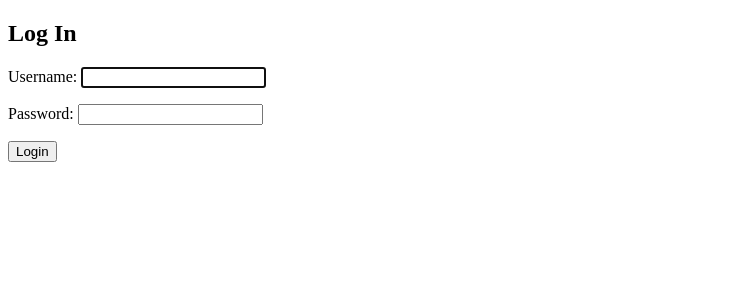
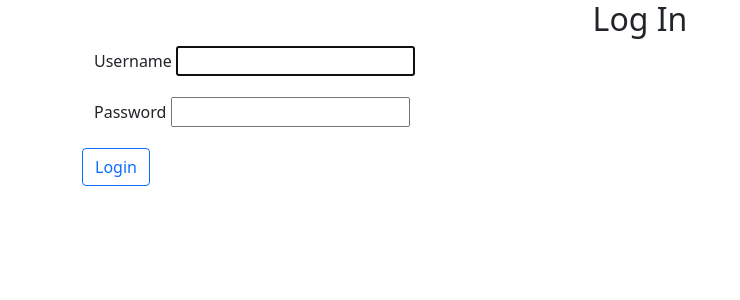
Before and after one commit to BaxaDE/Tel_sayt, a Django app: page /users/login/ in a window 1280 px wide. Shown: the top 300 px of the page, without its empty margins (0-740 px from the left). Run offline with Django 4.2, Linux system fonts and the light colour scheme; some libraries are stand-ins or nearby versions.

Commit message:
bootsrtrap bilan bog\'ladim

```diff
--- a/ruyxatdan_utish/settings.py
+++ b/ruyxatdan_utish/settings.py
@@ -27,6 +27,7 @@ INSTALLED_APPS = [
     'django.contrib.messages',
     'django.contrib.staticfiles',
     'users.apps.UsersConfig',
+    'crispy_forms',
 ]
 
 MIDDLEWARE = [
@@ -111,6 +112,8 @@ AUTH_USER_MODEL = 'users.CustomUser'
 LOGIN_REDIRECT_URL = 'home'
 LOGOUT_REDIRECT_URL = 'home'
 
+LOGIN_URL = '/users/login/'
+
 # Default primary key field type
 # https://docs.djangoproject.com/en/4.0/ref/settings/#default-auto-field
 
--- a/ruyxatdan_utish/urls.py
+++ b/ruyxatdan_utish/urls.py
@@ -4,7 +4,7 @@ from django.views.generic.base import TemplateView
 
 urlpatterns = [
     path('admin/', admin.site.urls),
-    path('users/',include('users.urls')),
-    path('users/',include('django.contrib.auth.urls')),
+    path('users/', include('users.urls')),
+    path('users/', include('django.contrib.auth.urls')),
     path('',TemplateView.as_view(template_name = 'home.html'),name = 'home'),
 ]
--- a/templates/base.html
+++ b/templates/base.html
@@ -7,6 +7,8 @@
 
         {% endblock title %}
     </title>
+    <link href="https://cdn.jsdelivr.net/npm/bootstrap@5.1.3/dist/css/bootstrap.min.css" rel="stylesheet" integrity="sha384-1BmE4kWBq78iYhFldvKuhfTAU6auU8tT94WrHftjDbrCEXSU1oBoqyl2QvZ6jIW3" crossorigin="anonymous">
+
 </head>
 <body>
 <main>
@@ -15,4 +17,7 @@
     {% endblock content%}
 </main>
 </body>
+    <script src="https://cdn.jsdelivr.net/npm/@popperjs/core@2.10.2/dist/umd/popper.min.js" integrity="sha384-7+zCNj/IqJ95wo16oMtfsKbZ9ccEh31eOz1HGyDuCQ6wgnyJNSYdrPa03rtR1zdB" crossorigin="anonymous"></script>
+    <script src="https://cdn.jsdelivr.net/npm/bootstrap@5.1.3/dist/js/bootstrap.min.js" integrity="sha384-QJHtvGhmr9XOIpI6YVutG+2QOK9T+ZnN4kzFN1RtK3zEFEIsxhlmWl5/YESvpZ13" crossorigin="anonymous"></script>
+
 </html>
--- a/templates/home.html
+++ b/templates/home.html
@@ -3,7 +3,7 @@
 
 {% block content %}
 {% if user.is_authenticated %}
-{{ user.isername }}, Ro`yxatdan utgansiz!
+{{ user.username }}, Ro`yxatdan utgansiz!
 <p><a href="{% url 'logout' %}">Log out</a></p>
 {% else %}
 <p> Saytga kirish uchun ro`yxatdan uting! </p>
--- a/templates/registration/login.html
+++ b/templates/registration/login.html
@@ -1,11 +1,28 @@
 {% extends 'base.html' %}
-
+{% load crispy_forms_tags %}
 {% block title %} Login sahifasi {% endblock title %}
 
 {% block content %}
-<h2> Log In </h2>
-<from method="post">{% csrf_token %}
-    {{form.as_p}}
-    <button type="submit">Login</button>
-</from>
+        <h2> <center>Log In</center> </h2>
+
+<form method="post" enctype="multipart/form-data">
+    {% csrf_token %}
+    <div class="container">
+        <div class="mb-3">
+            <div class="container pr-10">
+                <label for="exampleFormControlInput1" class="form-label">Username</label>
+                {{ form.username }}
+            </div>
+<!--          <input type="username" class="form-control" id="exampleFormControlInput1" placeholder="Ismingizni kiriting..">-->
+        </div>
+        <div class="mb-3">
+            <div class="container">
+                <label for="exampleFormControlInput1" class="form-label">Password</label>
+                {{form.password}}
+            </div>
+<!--          <input type="password" class="form-control" id="exampleFormControlInput2">-->
+        </div>
+        <button class="btn btn-outline-primary" type="submit">Login</button>
+    </div>
+</form>
 {% endblock content %}
--- a/templates/signup.html
+++ b/templates/signup.html
@@ -3,8 +3,9 @@
 
 {% block content %}
 <h2>Log In </h2>
-<from method="post">{% csrf_token %}
+<form method="post">
+    {% csrf_token %}
     {{form.as_p}}
     <button type="submit">Ro`yxatdan utish</button>
-</from>
+</form>
 {% endblock content %}
--- a/users/forms.py
+++ b/users/forms.py
@@ -7,6 +7,7 @@ class CustomUserCreationForm(UserCreationForm):
     class Meta(UserCreationForm):
         model = CustomUser
         fields = UserCreationForm.Meta.fields+('age','address')
+
 class CustomUserChangeForm(UserChangeForm):
     class Meta(UserChangeForm):
         model = CustomUser
```
Also changed, not shown: users/models.py (+7 -0 lines).
